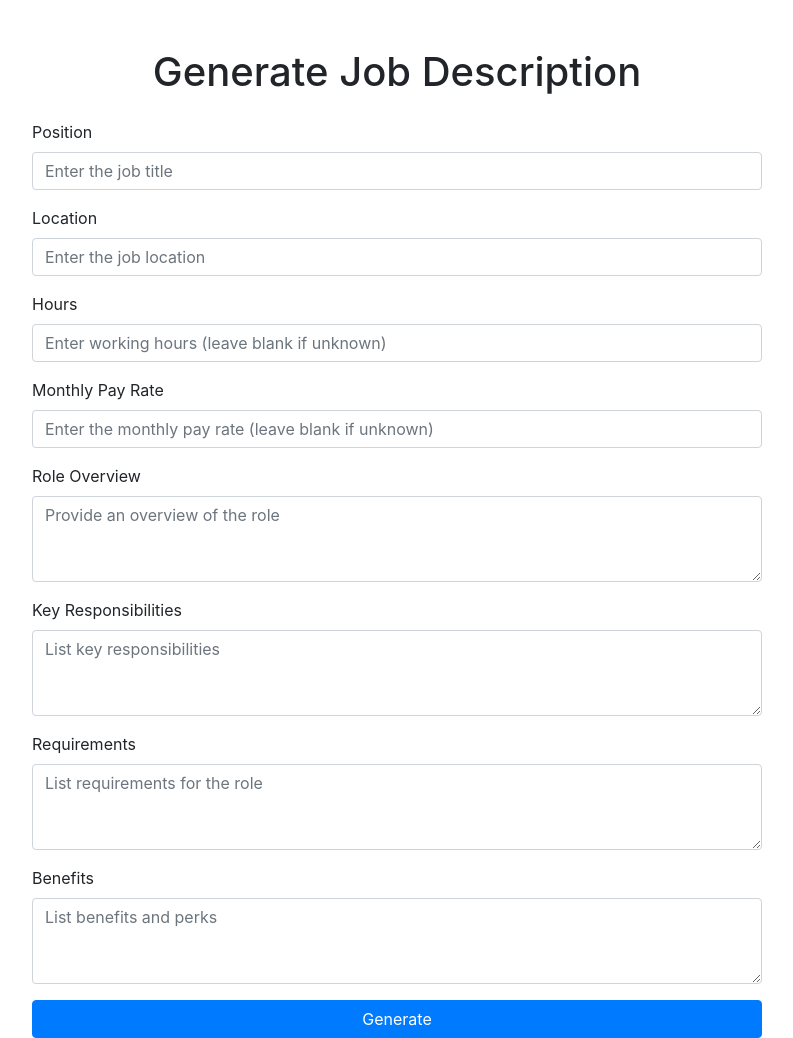
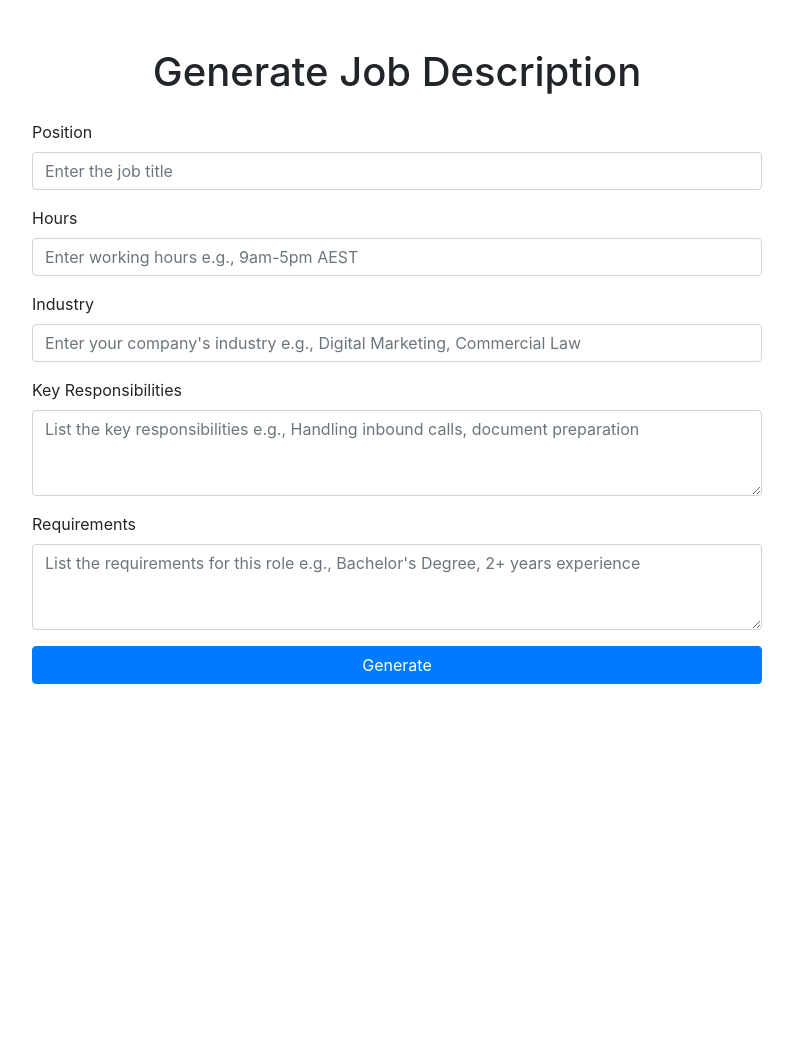
Before and after one commit to nkabi-ende/jdgen, a Flask app: page / in a window 1280 px wide. Shown: the whole page, without its empty margins (243-1036 px from the left). After the commit the page ends 684 px from the top, so only its background shows below. Run offline with Flask 3, Linux system fonts and the light colour scheme; some libraries are stand-ins or nearby versions.

Commit message:
Updated form fields and application logic

```diff
--- a/templates/index.html
+++ b/templates/index.html
@@ -18,7 +18,7 @@
         <div class="row justify-content-center">
             <div class="col-12 col-md-10 col-lg-8">
                 <form method="post" onsubmit="showLoader()">
-                    <!-- Job Title -->
+                    <!-- Position -->
                     <div class="form-group">
                         <label for="job_title">Position</label>
                         <input
@@ -30,17 +30,6 @@
                           required
                         >
                     </div>
-                    <!-- Location -->
-                    <div class="form-group">
-                        <label for="location">Location</label>
-                        <input
-                          type="text"
-                          class="form-control"
-                          id="location"
-                          name="location"
-                          placeholder="Enter the job location"
-                        >
-                    </div>
                     <!-- Hours -->
                     <div class="form-group">
                         <label for="hours">Hours</label>
@@ -49,30 +38,19 @@
                           class="form-control"
                           id="hours"
                           name="hours"
-                          placeholder="Enter working hours (leave blank if unknown)"
+                          placeholder="Enter working hours e.g., 9am-5pm AEST"
                         >
                     </div>
-                    <!-- Monthly Pay Rate -->
+                    <!-- Industry -->
                     <div class="form-group">
-                        <label for="pay_rate">Monthly Pay Rate</label>
+                        <label for="industry">Industry</label>
                         <input
                           type="text"
                           class="form-control"
-                          id="pay_rate"
-                          name="pay_rate"
-                          placeholder="Enter the monthly pay rate (leave blank if unknown)"
+                          id="industry"
+                          name="industry"
+                          placeholder="Enter your company's industry e.g., Digital Marketing, Commercial Law"
                         >
-                    </div>
-                    <!-- Role Overview -->
-                    <div class="form-group">
-                        <label for="role_overview">Role Overview</label>
-                        <textarea
-                          class="form-control"
-                          id="role_overview"
-                          name="role_overview"
-                          rows="3"
-                          placeholder="Provide an overview of the role"
-                        ></textarea>
                     </div>
                     <!-- Key Responsibilities -->
                     <div class="form-group">
@@ -82,7 +60,7 @@
                           id="responsibilities"
                           name="responsibilities"
                           rows="3"
-                          placeholder="List key responsibilities"
+                          placeholder="List the key responsibilities e.g., Handling inbound calls, document preparation"
                         ></textarea>
                     </div>
                     <!-- Requirements -->
@@ -93,18 +71,7 @@
                           id="requirements"
                           name="requirements"
                           rows="3"
-                          placeholder="List requirements for the role"
-                        ></textarea>
-                    </div>
-                    <!-- Benefits -->
-                    <div class="form-group">
-                        <label for="benefits">Benefits</label>
-                        <textarea
-                          class="form-control"
-                          id="benefits"
-                          name="benefits"
-                          rows="3"
-                          placeholder="List benefits and perks"
+                          placeholder="List the requirements for this role e.g., Bachelor's Degree, 2+ years experience"
                         ></textarea>
                     </div>
                     <!-- Submit Button -->
```
Also changed, not shown: templates/result.html (+20 -1 lines), Static/Employmate_Logo_2.png (added).
